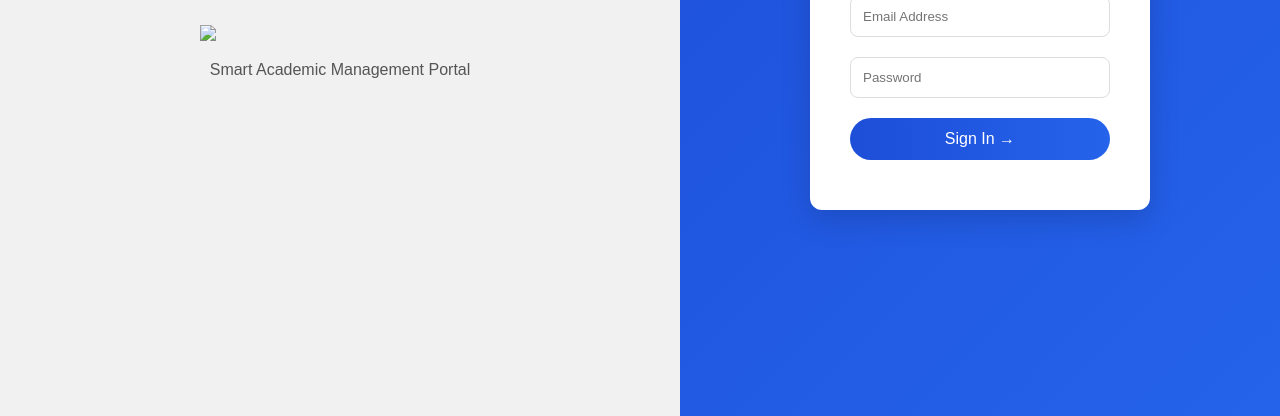
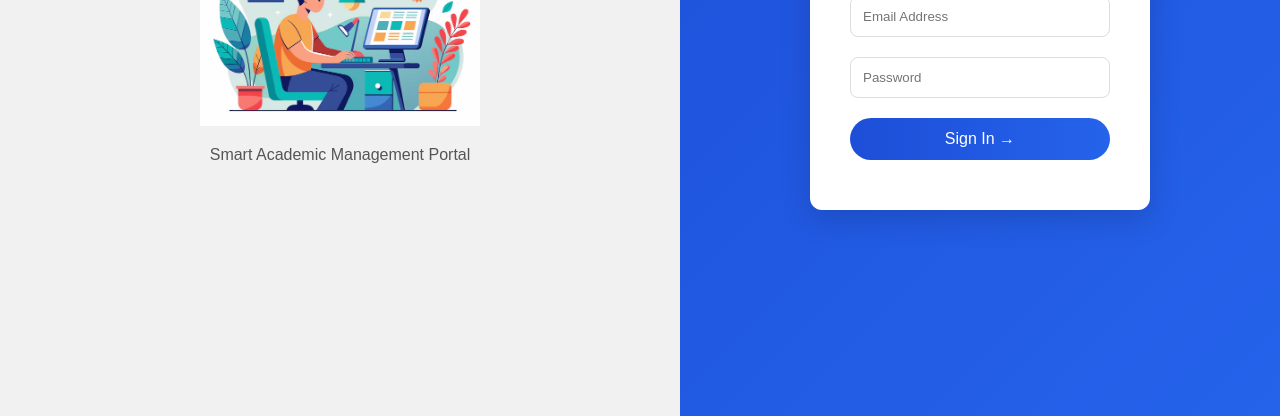
Before and after one commit to Wizard9867/CampusMind, a website: page Public/index.html in a window 1280 px wide. Shown: the part 384-800 px from the top of the page. Drawn offline with Linux system fonts and the light colour scheme.

Commit message:
push before pull

```diff
--- a/Public/index.html
+++ b/Public/index.html
@@ -16,7 +16,7 @@
             CampusMind
         </h2>
 
-        <img src="illustration.png" class="illustration">
+        <img src="Background1.jpeg" class="illustration">
 
         <p class="tagline">
             Smart Academic Management Portal
```
Also changed, not shown: Background1.jpeg (deleted), Public/Background1.jpeg (added).
